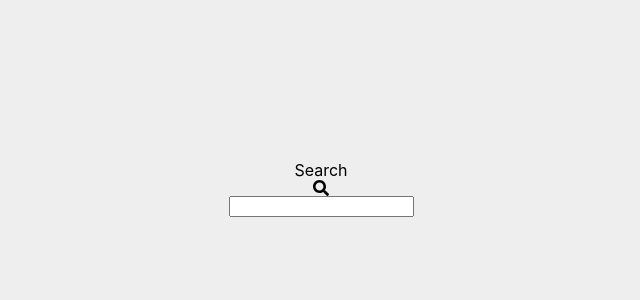
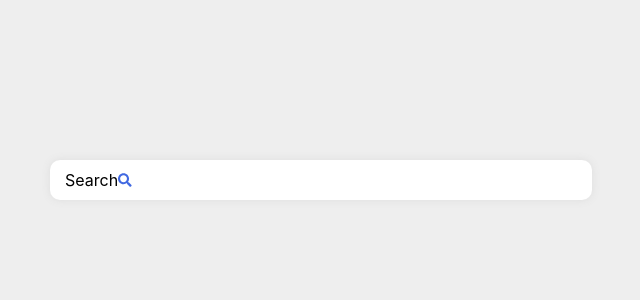
Before and after one commit to grace-sodunke/ScholarSearch, a React (Create React App) app in the folder scholar-search-frontend/: page / in a window 1280 px wide. Shown: the top 300 px of the page, without its empty margins (319-959 px from the left). Built offline with nearby package versions, Linux system fonts and the light colour scheme.

Commit message:
search bar css

```diff
--- a/scholar-search-frontend/src/App.js
+++ b/scholar-search-frontend/src/App.js
@@ -6,7 +6,9 @@
   const mode = "search";
   return (
     <div className="App">
-      <SearchBar mode={mode}/>
+      <div className="searchbar">
+        <SearchBar mode={mode}/>
+      </div>
     </div>
   );
 }
--- /dev/null
+++ b/scholar-search-frontend/src/components/SearchBar.css
@@ -0,0 +1,30 @@
+.input-wrapper{
+    background-color: white;
+    width: 100%;
+    border-radius: 10px;
+    height: 2.5rem;
+    padding: 0 15px;
+    box-shadow: 0px 0px 8px #ddd;
+    display: flex;
+    align-items: center;
+
+}
+
+
+
+input {
+background-color: transparent;
+border: none;
+height: 100%;
+font-size: 1.25 rem;
+width: 100%;
+margin-left: 5px;
+}
+
+input:focus {
+    outline: none;
+}
+
+#search-icon {
+    color: royalblue;
+}
--- a/scholar-search-frontend/src/components/searchbar.jsx
+++ b/scholar-search-frontend/src/components/searchbar.jsx
@@ -1,7 +1,7 @@
 import React, {useEffect, useState} from 'react'
 
 import {FaSearch} from 'react-icons/fa'
-
+import './SearchBar.css'
 
 export default function SearchBar(props) {
     const [helptext, setHelptext] = useState('Search for ...')
@@ -17,7 +17,7 @@
     }
 
     return (
-        <div className="searchbar">
+        <div className="input-wrapper">
             <label>Search</label>
             <FaSearch id="search-icon" />
             <input type="text" placeholder={setHelptext} onChange={handleSearch} />
```
